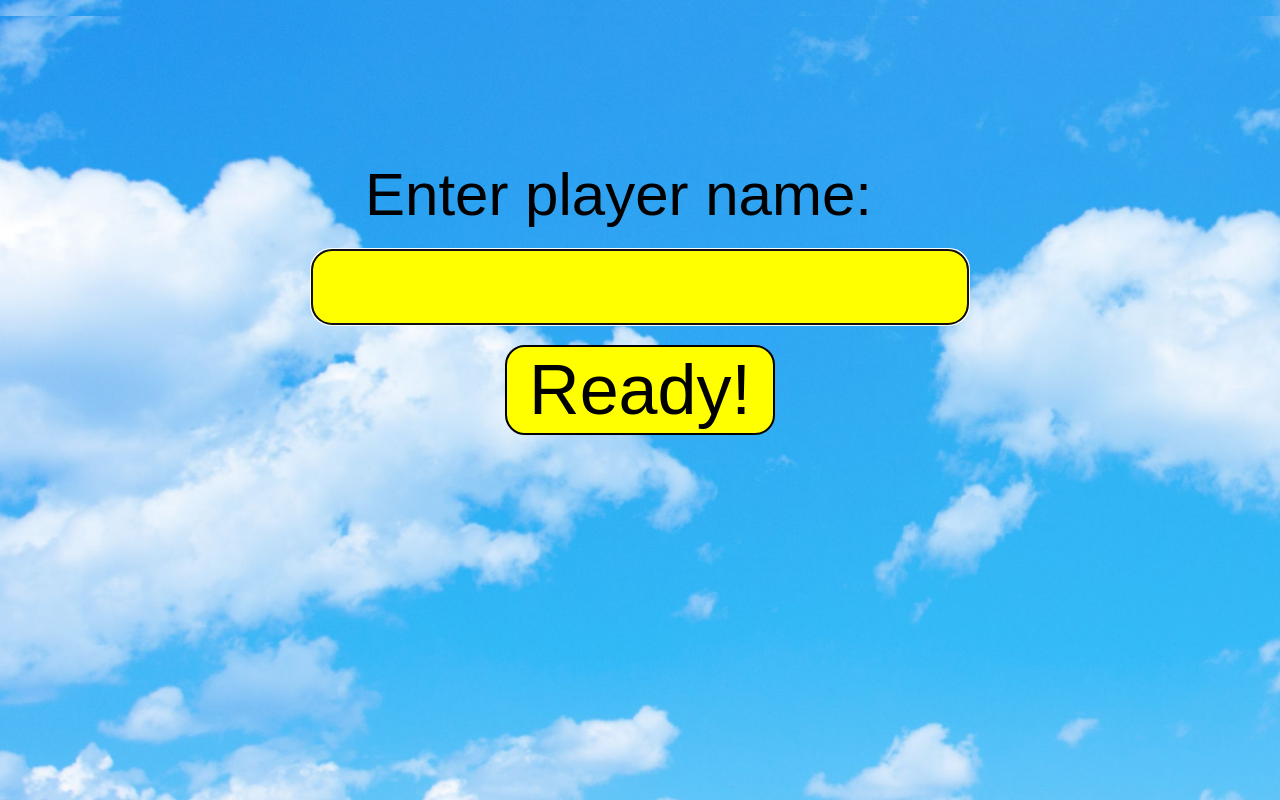
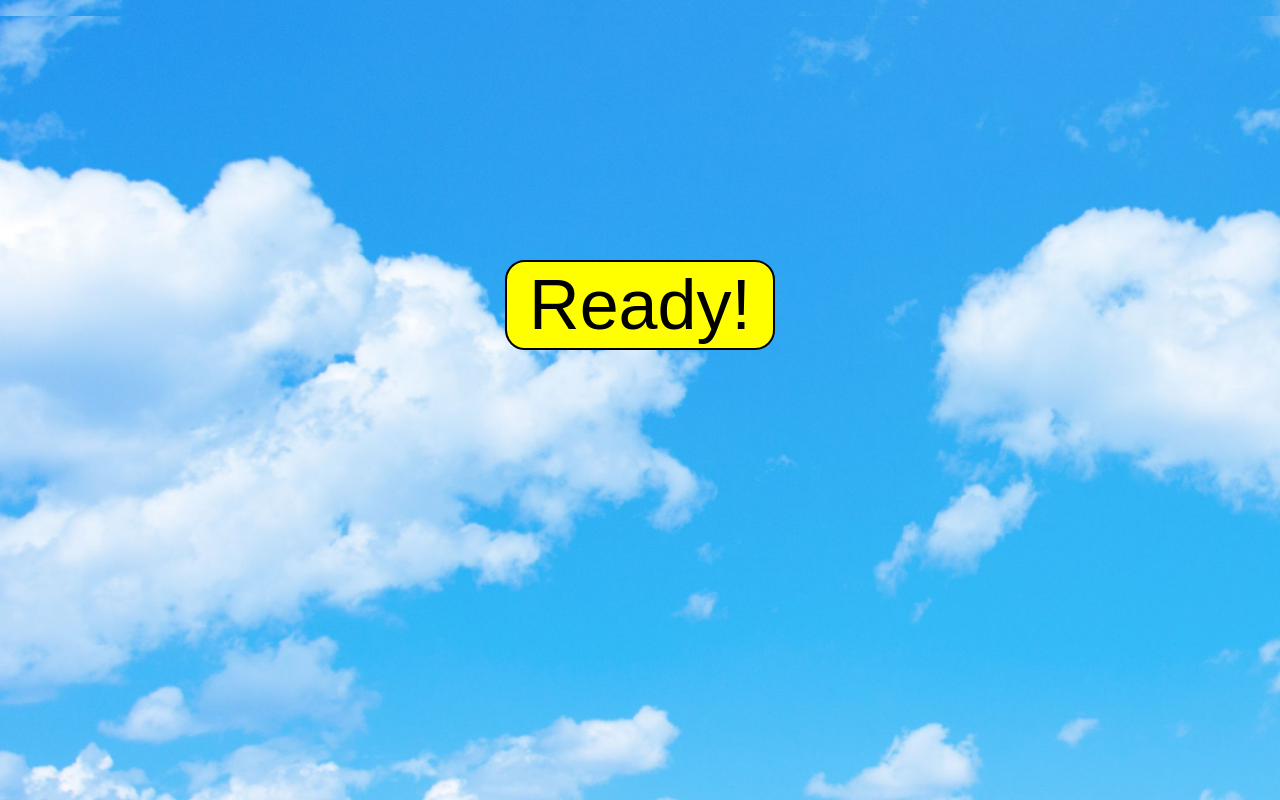
Before and after one commit to VangelHristov/Balloons, a website: page public/index.html in a window 1280 px wide. Drawn offline with Linux system fonts and the light colour scheme.

Commit message:
add compression, add helmet, change new-game-btn font-size and margin-top, change ready-btn margin-top, remove user name input

```diff
--- a/app.js
+++ b/app.js
@@ -3,9 +3,13 @@
 var express = require('express');
 var path = require('path');
 var favicon = require('serve-favicon');
+var compression = require('compression');
+var helmet = require('helmet');
 
 var app = express();
 
+app.use(helmet({hidePoweredBy: true}));
+app.use(compression());
 app.use(favicon(path.join(__dirname, 'public', 'favicon.ico')));
 app.use(express.static(path.join(__dirname, 'public')));
 
--- a/package.json
+++ b/package.json
@@ -10,8 +10,10 @@
     "start": "node ./bin/www"
   },
   "dependencies": {
+    "compression": "^1.7.1",
     "debug": "~2.6.9",
     "express": "~4.15.5",
+    "helmet": "^3.9.0",
     "jade": "~1.11.0",
     "serve-favicon": "~2.4.5"
   }
--- a/public/index.html
+++ b/public/index.html
@@ -31,8 +31,8 @@
     <audio id="outro" src="audio/outro.mp3"></audio>
 </figure>
 <form id="player-info">
-    <label for="input" id="label">Enter player name:</label>
-    <input type="text" id="input" autofocus>
+    <!--<label for="input" id="label">Enter player name:</label>-->
+    <!--<input type="text" id="input" autofocus>-->
     <input type="submit" id="ready" value="Ready!" >
 </form>
 <div id="new-game" class="hidden">
--- a/public/stylesheets/main.min.css
+++ b/public/stylesheets/main.min.css
@@ -1 +1 @@
-body,html{width:100%;height:99%;padding:0;margin:0;background-image:url(../images/sky.png);background-repeat:no-repeat;background-size:cover;}#player-info{position:absolute;top:20%;width:100%;height:300px;z-index:10}#label{display:block;margin:0 auto;width:550px;font-family:Edwardian script,sans-serif;font-size:60px}#input{display:block;margin-top:20px;margin-left:auto;margin-right:auto;font-size:60px;font-family:Edwardian script,sans-serif;width:650px;height:70px;border:2px solid #000;border-radius:20px;background-color:#ff0}#ready{display:block;margin-top:20px;margin-left:auto;margin-right:auto;height:90px;width:270px;font-size:70px;font-family:Edwardian script,sans-serif;border:2px solid #000;border-radius:20px;background-color:#ff0}#new-game{position:absolute;top:40%;left:0;width:100%;height:100px;z-index:10}button[title=reload]{display:block;margin:0 auto 50px;font-size:70px;text-align:center;width:420px;font-family:Edwardian script,sans-serif;border:2px solid #000;border-radius:20px;background-color:#ff0}#balloons-container{position:absolute;top:3px;left:3px;bottom:3px;right:3px}.hidden{display:none!important}
+body,html{width:100%;height:99%;padding:0;margin:0;background-image:url(../images/sky.png);background-repeat:no-repeat;background-size:cover;}#player-info{position:absolute;top:20%;width:100%;height:300px;z-index:10}#label{display:block;margin:0 auto;width:550px;font-family:Edwardian script,sans-serif;font-size:60px}#input{display:block;margin-top:20px;margin-left:auto;margin-right:auto;font-size:60px;font-family:Edwardian script,sans-serif;width:650px;height:70px;border:2px solid #000;border-radius:20px;background-color:#ff0}#ready{display:block;margin-top:100px;margin-left:auto;margin-right:auto;height:90px;width:270px;font-size:70px;font-family:Edwardian script,sans-serif;border:2px solid #000;border-radius:20px;background-color:#ff0}#new-game{position:absolute;top:40%;left:0;width:100%;height:100px;z-index:10}button[title=reload]{display:block;margin:100px auto 50px;font-size:65px;text-align:center;width:420px;font-family:Edwardian script,sans-serif;border:2px solid #000;border-radius:20px;background-color:#ff0}#balloons-container{position:absolute;top:3px;left:3px;bottom:3px;right:3px}.hidden{display:none!important}
```
Also changed, not shown: 1 other file. Lines whose indentation alone changed are shown as unchanged.
